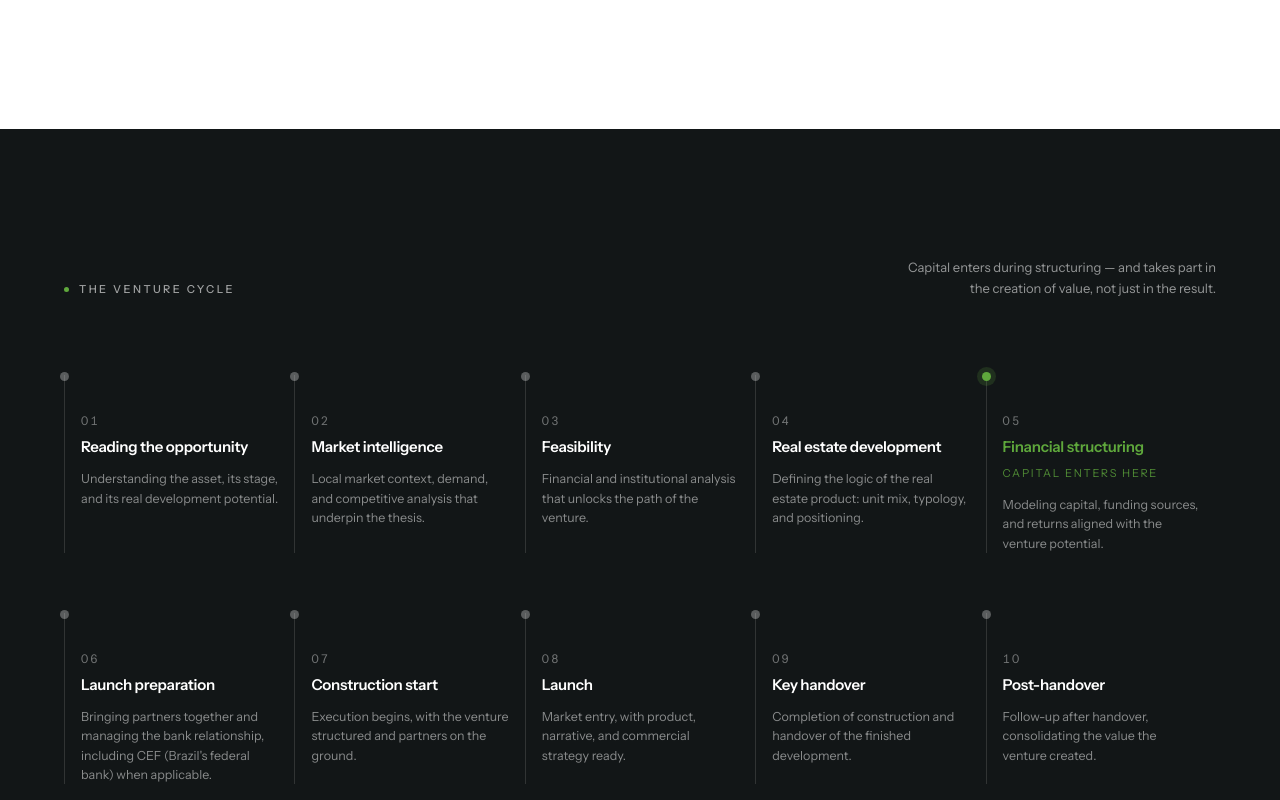
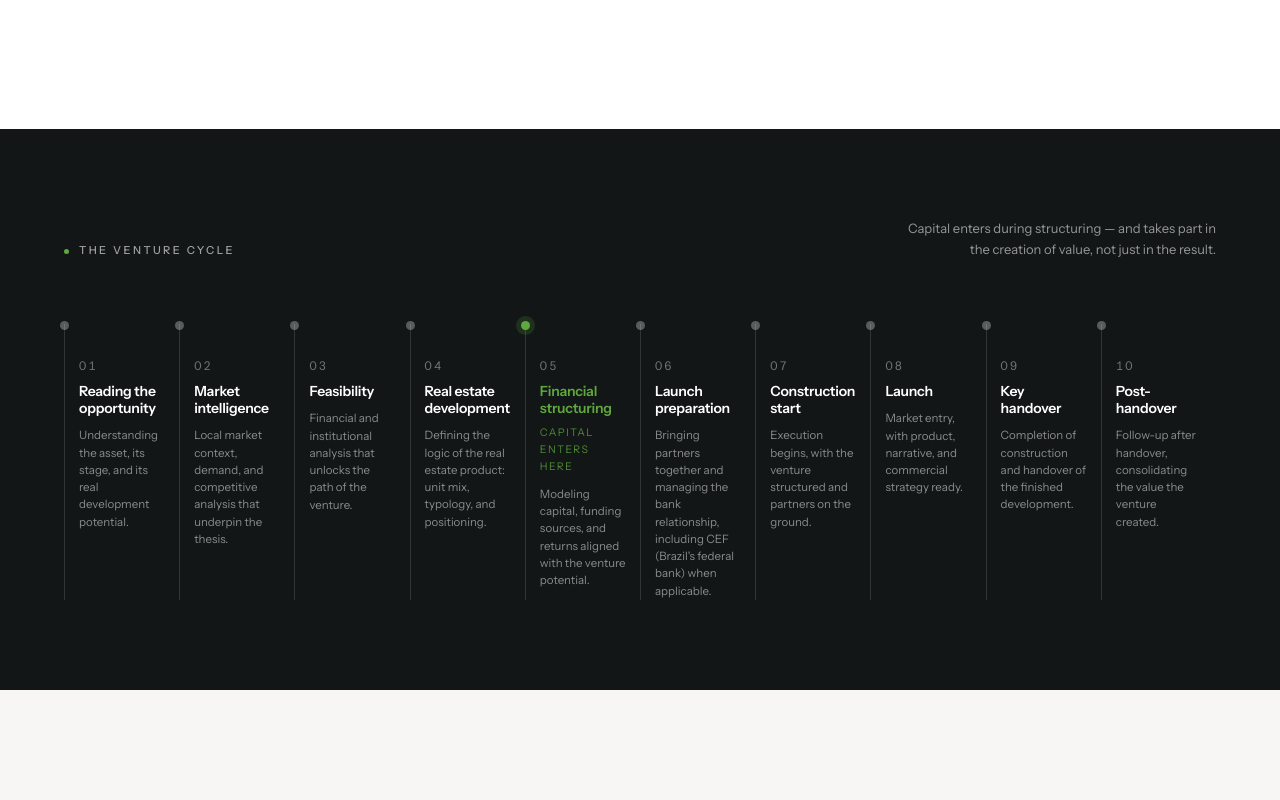
Before and after one commit to VitorABarbosa/OGDI, a Next.js app: page /en/investidores in a window 1280 px wide. Shown: the part 1740-2540 px from the top of the page. Built offline with nearby package versions, Linux system fonts and the light colour scheme.

Commit message:
style(investidores): Ciclo em linha unica (10 col) e secao mais fina

```diff
--- a/app/_sections/InvestidoresPage/InvestidoresCiclo.tsx
+++ b/app/_sections/InvestidoresPage/InvestidoresCiclo.tsx
@@ -6,14 +6,14 @@ import { atuacaoSteps } from "@/app/_sections/Atuacao/atuacao.data";
 const CAPITAL_IDX = "05";
 
 // Faixa dark de alto contraste: as 10 etapas do ciclo completo (da
-// oportunidade ao pós-entrega) em duas linhas de cinco, com o ponto de
-// entrada do capital como o único acento da seção. A Curva (hero) segue
+// oportunidade ao pós-entrega) em uma única linha, com o ponto de entrada
+// do capital como o único acento da seção. A Curva (hero) segue
 // representando só a fase pré-obra.
 export async function InvestidoresCiclo() {
   const t = await getTranslations("investidores.ciclo");
   const ts = await getTranslations("home.atuacao.steps");
   return (
-    <section id="investidores-ciclo" className="bg-dark py-[clamp(80px,10vw,148px)] text-white">
+    <section id="investidores-ciclo" className="bg-dark py-[clamp(60px,7vw,108px)] text-white">
       <div className="wrap">
         <div className="reveal flex flex-wrap items-end justify-between gap-6">
           <Kicker tone="on-dark-green">{t("kicker")}</Kicker>
@@ -22,30 +22,30 @@ export async function InvestidoresCiclo() {
           </p>
         </div>
 
-        <div className="reveal reveal-2 mt-[clamp(48px,6vw,84px)]">
-          <ol className="grid grid-cols-1 sm:grid-cols-2 lg:grid-cols-5 lg:gap-y-[clamp(44px,5vw,60px)]">
+        <div className="reveal reveal-2 mt-[clamp(40px,5vw,68px)]">
+          <ol className="grid grid-cols-1 sm:grid-cols-2 xl:grid-cols-10">
             {atuacaoSteps.map((s) => {
               const capital = s.idx === CAPITAL_IDX;
               return (
-                <li key={s.idx} className="relative border-[color:var(--line-dark)] py-6 max-lg:border-t max-lg:pl-9 lg:border-l lg:px-4 lg:py-0">
+                <li key={s.idx} className="relative border-[color:var(--line-dark)] py-6 max-xl:border-t max-xl:pl-9 xl:border-l xl:px-[14px] xl:py-0">
                   {/* marcador sobre a linha */}
                   <span
                     aria-hidden
-                    className={`absolute block h-[9px] w-[9px] rounded-full max-lg:left-0 max-lg:top-[34px] lg:-left-[5px] lg:-top-[3px] ${capital ? "bg-green shadow-[0_0_0_5px_rgba(95,168,60,.18)]" : "bg-white/30"}`}
+                    className={`absolute block h-[9px] w-[9px] rounded-full max-xl:left-0 max-xl:top-[34px] xl:-left-[5px] xl:-top-[3px] ${capital ? "bg-green shadow-[0_0_0_5px_rgba(95,168,60,.18)]" : "bg-white/30"}`}
                   />
-                  <div className="lg:mt-9">
+                  <div className="xl:mt-8">
                     <span className="block font-sans text-[12px] tracking-[.18em] uppercase text-white/40 tabular-nums">
                       {s.idx}
                     </span>
-                    <span className={`mt-2 block font-sans font-semibold text-[clamp(15px,1.05vw,18px)] leading-[1.25] tracking-[-.015em] ${capital ? "text-green" : "text-white"}`}>
+                    <span className={`mt-2 block font-sans font-semibold text-[clamp(14px,0.95vw,16.5px)] leading-[1.22] tracking-[-.015em] ${capital ? "text-green" : "text-white"}`}>
                       {ts(`${s.idx}.title`)}
                     </span>
                     {capital && (
-                      <span className="mt-2 block text-[11px] uppercase tracking-[.16em] text-green/80">
+                      <span className="mt-2 block text-[10.5px] uppercase tracking-[.14em] text-green/80">
                         {t("capitalLabel")}
                       </span>
                     )}
-                    <p className="mt-3 max-w-[46ch] text-[12.5px] leading-[1.55] text-white/50">
+                    <p className="mt-[10px] text-[11.5px] leading-[1.5] text-white/50">
                       {ts(`${s.idx}.desc`)}
                     </p>
                   </div>
```
